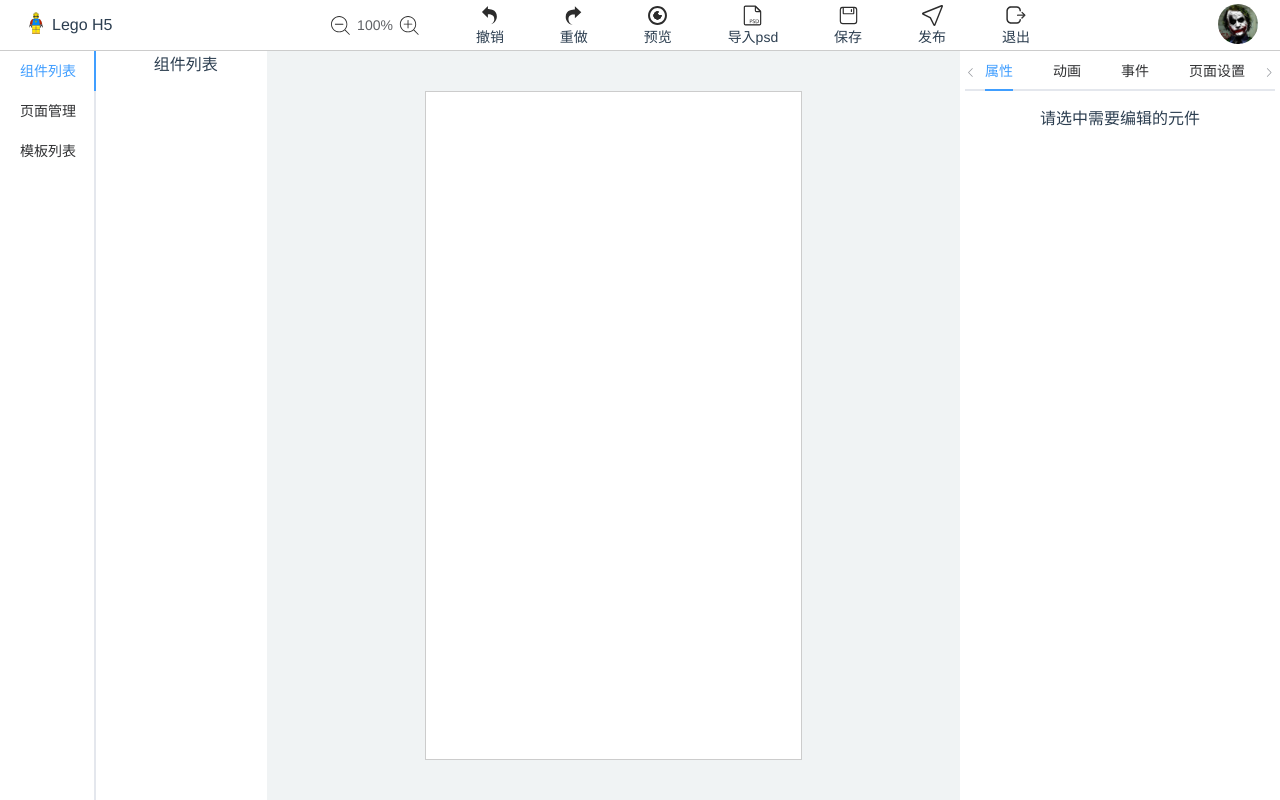
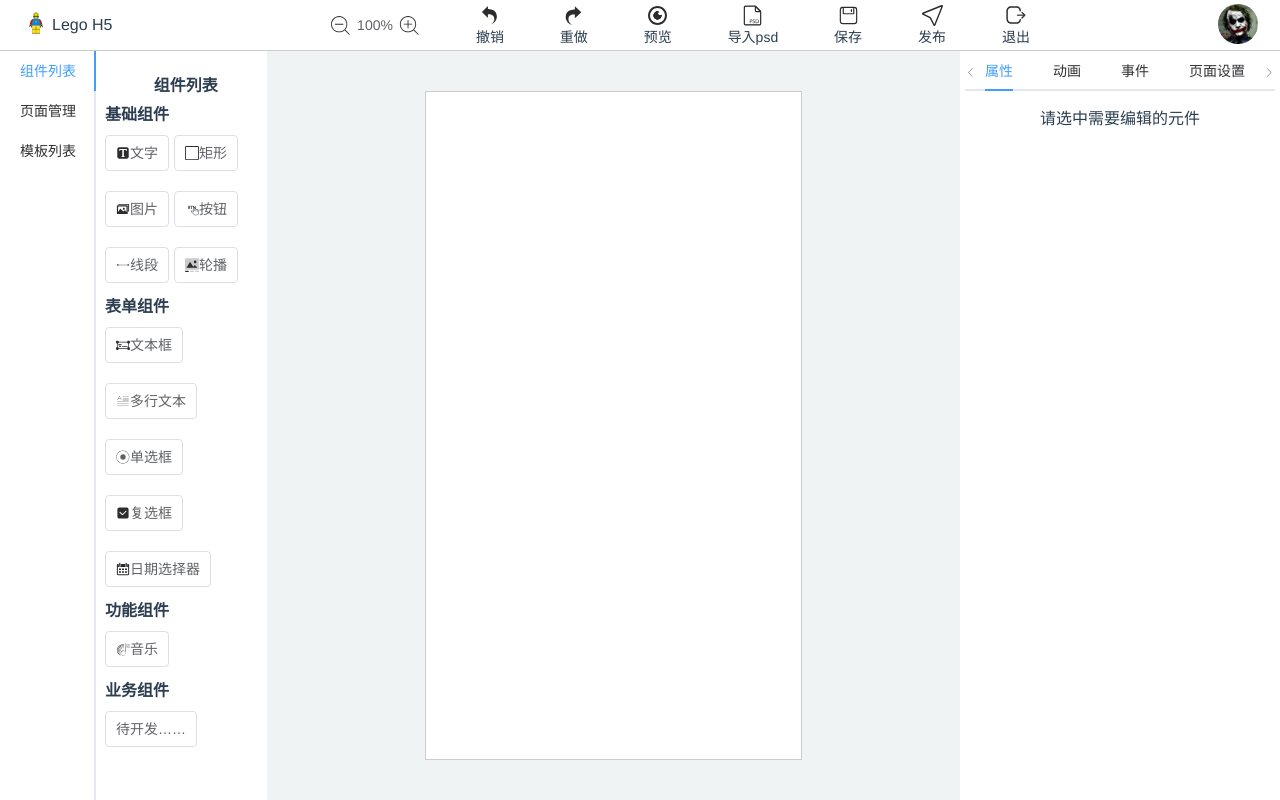
Before and after one commit to MagicHacker/Lego-H5, a Vue app: page /#/editorPage in a window 1280 px wide. Built offline with nearby package versions, Linux system fonts and the light colour scheme.

Commit message:
feat: 构建列表操作组件

```diff
--- a/src/views/component-lists/index.vue
+++ b/src/views/component-lists/index.vue
@@ -1,8 +1,134 @@
 <template>
-  <div>组件列表</div>
+  <div class="component-lists-wrap">
+    <div class="component-lists-title">
+      <span>组件列表</span>
+    </div>
+    <div class="component-lists-area">
+      <div>
+        <div class="component-lists-text">
+          <span>基础组件</span>
+        </div>
+        <div class="base-component">
+          <el-button>
+            <icon-svg iconClass="text"></icon-svg>
+            文字
+          </el-button>
+          <el-button>
+            <icon-svg iconClass="rect"></icon-svg>
+            矩形
+          </el-button>
+          <el-button>
+            <icon-svg iconClass="picture"></icon-svg>
+            图片
+          </el-button>
+          <el-button>
+            <icon-svg iconClass="button"></icon-svg>
+            按钮
+          </el-button>
+          <el-button>
+            <icon-svg iconClass="line"></icon-svg>
+            线段
+          </el-button>
+          <el-button>
+            <icon-svg iconClass="swipper"></icon-svg>
+            轮播
+          </el-button>
+        </div>
+      </div>
+      <div>
+        <div class="component-lists-text">
+          <span>表单组件</span>
+        </div>
+        <div class="form-component">
+          <el-button>
+            <icon-svg iconClass="text-box"></icon-svg>
+            文本框
+          </el-button>
+          <el-button>
+            <icon-svg iconClass="multi-text"></icon-svg>
+            多行文本
+          </el-button>
+          <el-button>
+            <icon-svg iconClass="radio"></icon-svg>
+            单选框
+          </el-button>
+          <el-button>
+            <icon-svg iconClass="checkbox"></icon-svg>
+            复选框
+          </el-button>
+          <el-button>
+            <icon-svg iconClass="date"></icon-svg>
+            日期选择器
+          </el-button>
+        </div>
+      </div>
+      <div>
+        <div class="component-lists-text">
+          <span>功能组件</span>
+        </div>
+        <div class="features-component">
+          <el-button>
+            <icon-svg iconClass="music"></icon-svg>
+            音乐
+          </el-button>
+        </div>
+      </div>
+      <div>
+        <div class="component-lists-text">
+          <span>业务组件</span>
+        </div>
+        <div class="business-component">
+          <el-button>待开发……</el-button>
+        </div>
+      </div>
+    </div>
+  </div>
 </template>
 <script lang="ts">
-import Vue from 'vue'
-export default Vue.extend({})
+import { Component, Vue } from 'vue-property-decorator'
+@Component
+export default class ComponentLists extends Vue {}
 </script>
-<style lang="less" scoped></style>
+<style lang="less" scoped>
+.component-lists-wrap {
+  width: 100%;
+  height: 100%;
+  font-weight: 700;
+  overflow: auto;
+  .component-lists-title {
+    width: 100%;
+    height: 30px;
+    line-height: 30px;
+    font-size: 16px;
+    padding-top: 20px;
+  }
+  .component-lists-area {
+    width: 100%;
+    .base-component,
+    .form-component,
+    .features-component,
+    .business-component {
+      width: 100%;
+      text-align: left;
+      /deep/ .el-button {
+        margin: 10px 5px 10px 0px;
+        padding: 10px;
+        span {
+          display: flex;
+          align-items: center;
+        }
+        .icon-svg {
+          width: 1em;
+          height: 1em;
+        }
+      }
+    }
+    .component-lists-text {
+      width: 100%;
+      text-align: left;
+      font-size: 16px;
+      font-weight: 600;
+    }
+  }
+}
+</style>
```
